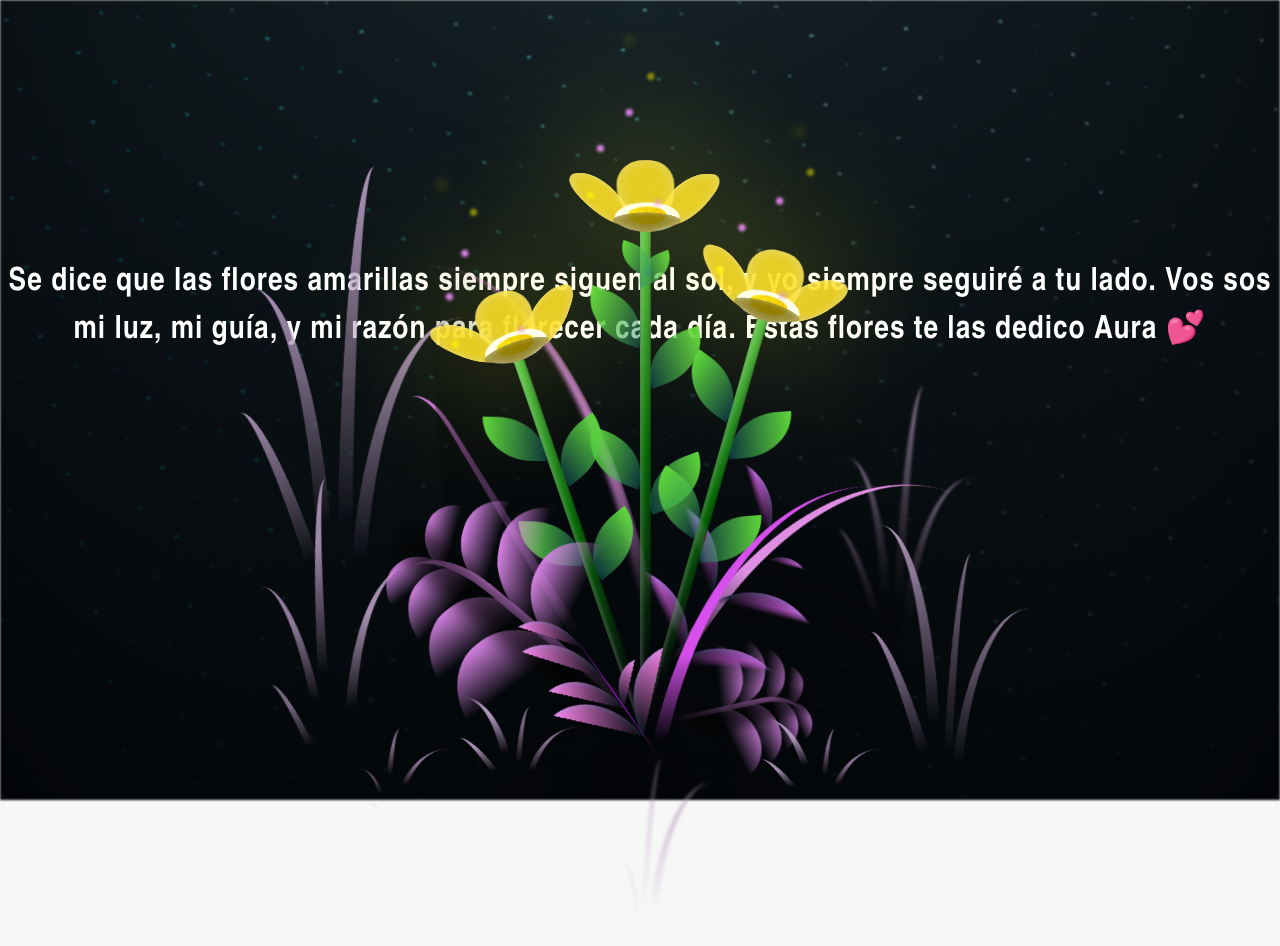
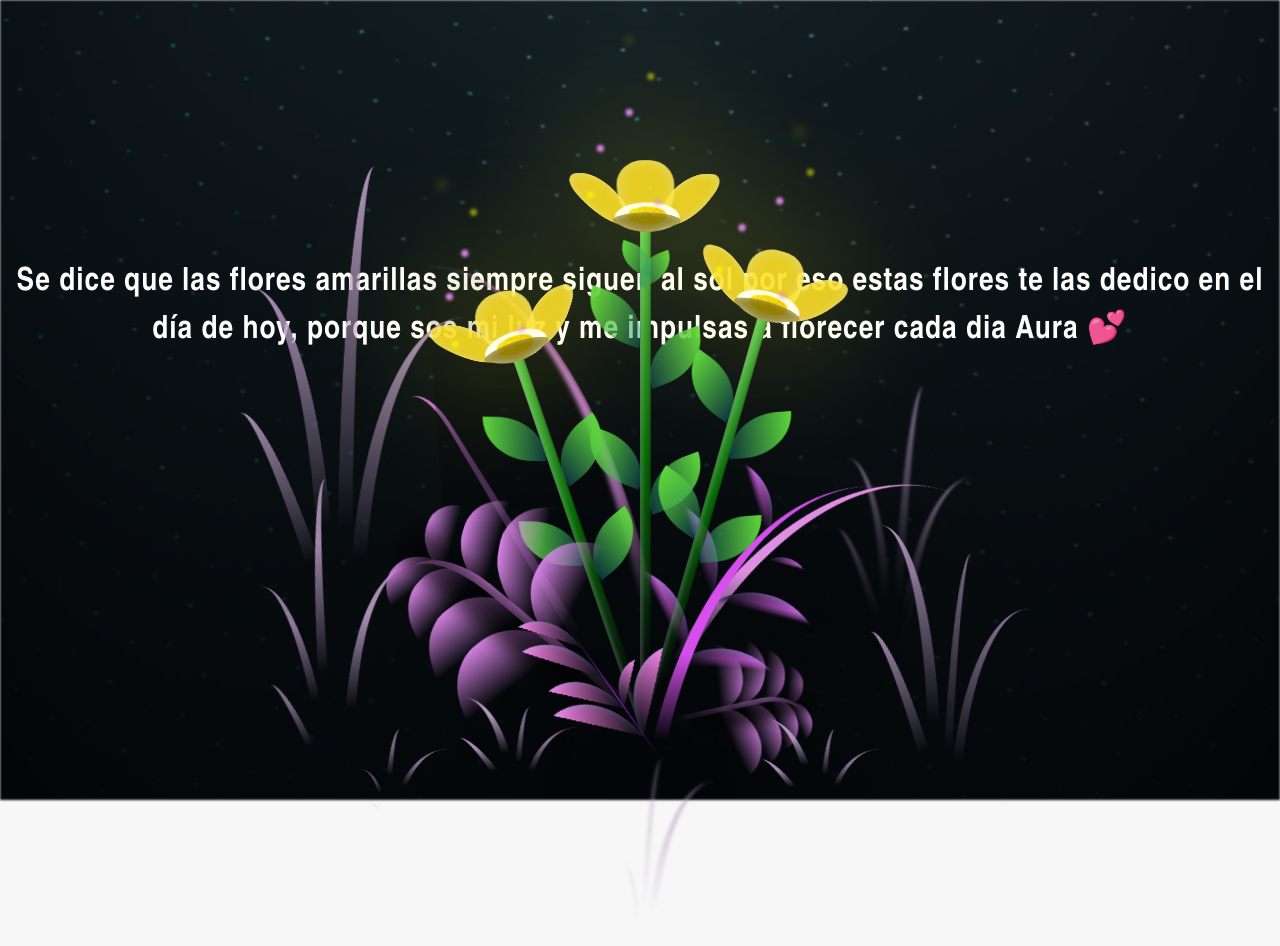
Before and after one commit to Jeszuss/Jeszuss.github.io, a plain HTML site: page flower.html in a window 1280 px wide. Drawn offline with Linux system fonts and the light colour scheme.

Commit message:
Update flower.html

```diff
--- a/flower.html
+++ b/flower.html
@@ -13,8 +13,7 @@
     <div id="lyrics">
 
     </div>
-    <h1 class="titulo">Se dice que las flores amarillas siempre siguen al sol, y yo siempre seguiré a tu lado.
-      Vos sos mi luz, mi guía, y mi razón para florecer cada día. Estas flores te las dedico Aura 💕</h1>
+    <h1 class="titulo">Se dice que las flores amarillas siempre siguen al sol por eso estas flores te las dedico en el día de hoy, porque sos mi luz y me impulsas a florecer cada dia Aura 💕</h1>
 
     <div class="night"></div>
     <div class="flowers">
```
